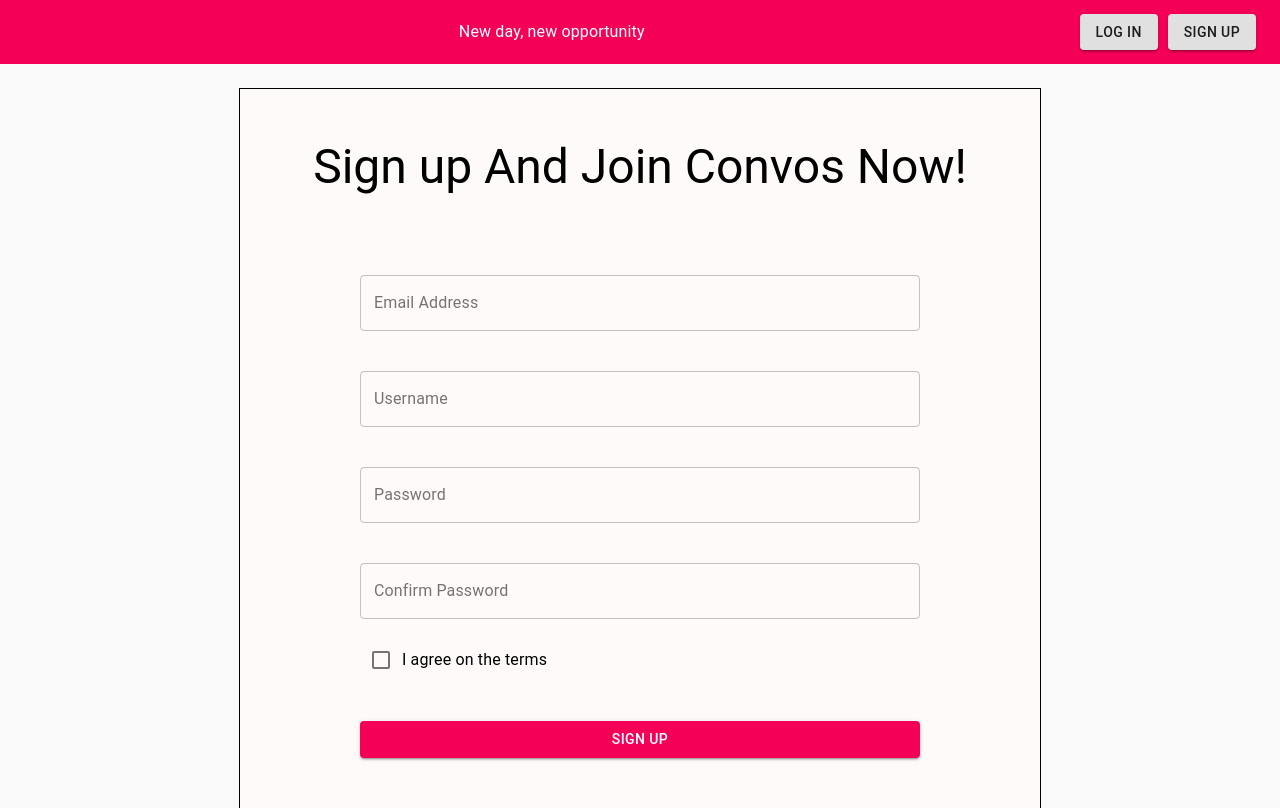
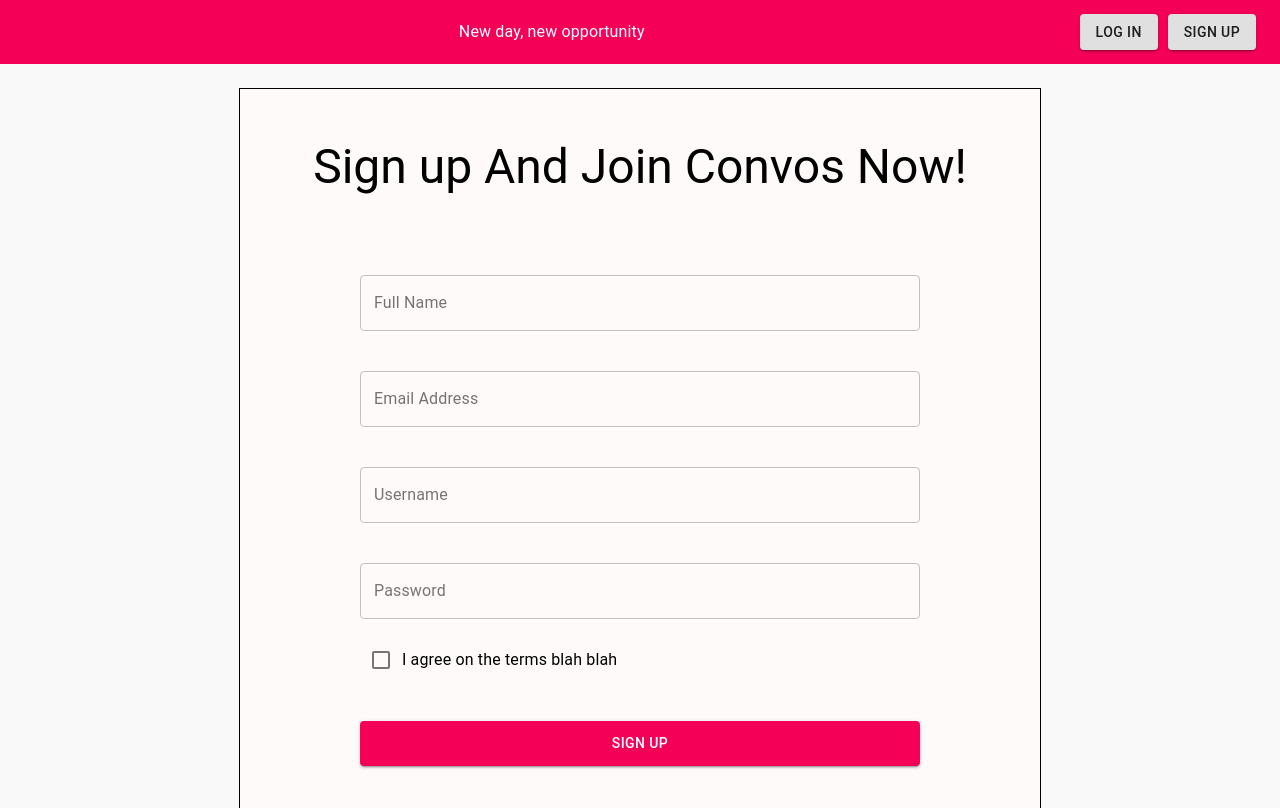
Before and after one commit to v3rti/capp-pfe, a React (Create React App) app: page /signup in a window 1280 px wide. Shown: the top 808 px of the page. Built offline with nearby package versions, Linux system fonts and the light colour scheme; the HTML template or start-up script is replaced by a standard one.

Commit message:
added a signup form that connects into the server, not the db, added a small form validation to it too.

```diff
--- a/src/App.js
+++ b/src/App.js
@@ -38,16 +38,16 @@ function App() {
                 <Route exact path="/friends">
                   <Friends />
                 </Route>
-                <Route exact path="/Search">
+                <Route exact path="/search">
                   <Search />
                 </Route>
-                <Route exact path="/Login">
+                <Route exact path="/login">
                   <Login />
                 </Route>
-                <Route exact path="/Signup">
+                <Route exact path="/signup">
                   <Signup />
                 </Route>
-                <Route exact path="/Logout">
+                <Route exact path="/logout">
                   <Logout />
                 </Route>
                 <Route exact path="/deflayout">
--- a/src/Components/Layout/NewNav.js
+++ b/src/Components/Layout/NewNav.js
@@ -62,8 +62,8 @@ function DefaultLayout({children}) {
            </IconButton>
            </>
            : <div>
-             <Button className={classes.buttonMargin} variant="contained" onClick={() => history.push('/Login')}>Log in</Button>
-             <Button variant="contained" onClick={() => history.push('/Signup')}>Sign up</Button>
+             <Button className={classes.buttonMargin} variant="contained" onClick={() => history.push('/login')}>Log in</Button>
+             <Button variant="contained" onClick={() => history.push('/signup')}>Sign up</Button>
              </div>}
         </Toolbar>
       </AppBar>
--- a/src/Components/LoginPage/Signup.js
+++ b/src/Components/LoginPage/Signup.js
@@ -1,31 +1,79 @@
 import { Button, Checkbox, FormControlLabel, TextField, Typography } from '@material-ui/core';
-import React from 'react';
+import {Alert, AlertTitle} from '@material-ui/lab/';
+import React, {useState} from 'react';
 import useStyles from './Styles';
-
+import {useHistory} from 'react-router-dom';
 
 
 function Signup(){
 
   const classes = useStyles();
+  const [username,setUsername] = useState("");
+  const [email,setEmail] = useState("");
+  const [password,setPassword] = useState("");
+  const [fullName,setFullName] = useState("");
+  const [alert, setAlert] = useState(false);
+  const [formErrors, setErrors] = useState(false);
+  const history = useHistory();
 
-  function handleSignup(e){
+  async function handleSignup(e){
     e.preventDefault();
+
+    setErrors(false);
+
+    if(username === "" || email === "" || fullName === "" || password === ""){
+      setErrors(true);
+    }
+    else {
+      setAlert(true);
+      await fetch('/users', {
+        method: "POST",
+        headers: {
+          "Content-type": "application/json"
+        },
+        body: JSON.stringify({
+          email,
+          username,
+          password,
+          fullName
+        })
+      })
+      setErrors(false);
+      setAlert(true);
+      setPassword("");
+      setUsername("");
+      setFullName("");
+      setEmail("");
+      setTimeout(() => setAlert(false), 5000)
+    }
+
+
   }
 
   return(
   <div>
+    {alert ?<Alert className={classes.notif} severity="success">
+            <AlertTitle>Account Created Successfully</AlertTitle>
+            Your Conversation is now Available — <strong className={classes.redirectMessage} color="secondary" onClick={() => history.push('/')} >
+                check it out!
+              </strong>
+
+    </Alert> : null}
+
     <div className={classes.signupWrapper}>
       <Typography className={classes.textTitle} variant="h3">
         Sign up And Join Convos Now!
       </Typography>
+
       <form onSubmit={handleSignup} className={classes.signUpForm}>
-          <TextField className={classes.loginInputs} variant="outlined" label="Email Address" />
-          <TextField className={classes.loginInputs} variant="outlined" label="Username" />
-          <TextField type="password" className={classes.loginInputs} variant="outlined" label="Password" />
-          <TextField type="password" className={classes.loginInputs} variant="outlined" label="Confirm Password" />
+          {formErrors ? <Typography variant="h5" className={classes.errorMessage}>You need to fill all the forms.</Typography> : null}
+          <TextField className={classes.loginInputs} variant="outlined" label="Full Name" value={fullName} onChange={(e) => setFullName(e.target.value)}/>
+          <TextField className={classes.loginInputs} variant="outlined" label="Email Address" value={email} onChange={(e) => setEmail(e.target.value)}/>
+          <TextField className={classes.loginInputs} variant="outlined" label="Username" value={username} onChange={(e) => setUsername(e.target.value)}/>
+          <TextField type="password" className={classes.loginInputs} variant="outlined" label="Password" value={password} onChange={(e) => setPassword(e.target.value)}/>
           <FormControlLabel className={classes.checkBox}
           control={<Checkbox name="checkTerms" />}
-          label="I agree on the terms" />
+          label="I agree on the terms blah blah" />
           <Button type="submit" variant="contained" color="secondary" className={classes.loginButton}>
             Sign Up
           </Button>
--- a/src/Components/LoginPage/Styles.js
+++ b/src/Components/LoginPage/Styles.js
@@ -16,7 +16,9 @@ const useStyles = makeStyles({
     width: "auto"
   },
   loginButton: {
-    margin:"40px 100px"
+    margin:"40px 100px",
+    paddingTop:"10px",
+    paddingBottom: "10px"
   },
   loginInputs: {
     margin: "20px 100px"
@@ -31,7 +33,8 @@ const useStyles = makeStyles({
     flexDirection:"column",
     marginTop: "40px",
     padding: "20px",
-    width: "auto"
+    width: "auto",
+
   },
   signupWrapper: {
     width: "800px",
@@ -42,6 +45,18 @@ const useStyles = makeStyles({
   },
   checkBox: {
     margin:"0 100px"
+  },
+  redirectMessage: {
+    cursor: "pointer"
+  },
+  notif: {
+    width: "800px",
+    margin: "0 auto",
+    marginBottom: "20px"
+  },
+  errorMessage: {
+    color: "red",
+    margin: "0 100px"
   }
 
 });
--- a/src/Components/User/UserPage.js
+++ b/src/Components/User/UserPage.js
@@ -1,4 +1,4 @@
-import { Avatar, Button, Card, CardContent, CardMedia, Paper, Typography } from '@material-ui/core';
+import { Avatar, Button, Card, CardContent, CardMedia, Typography } from '@material-ui/core';
 import React from 'react';
 import useStyles from './UserPageStyles';
 
@@ -9,11 +9,10 @@ function UserPage(){
 
   return(
     <div>
-
         <Card className={classes.mainCard}>
           <CardMedia className={classes.cardImage} image="https://source.unsplash.com/1400x300/?nature,water" />
           <CardContent className={classes.contentParent}>
-            <Avatar className={classes.avatarProfile} src="https://previews.123rf.com/images/ervinm/ervinm1709/ervinm170900008/86900230-wolf-face-vector-illustration.jpg" />
+            <Avatar className={classes.avatarProfile} src="https://pbs.twimg.com/profile_images/1305913154787061765/_rJJQtsp_400x400.jpg" />
             <Typography variant="h5" className={classes.fullName}>
               User Full Name ?
             </Typography>
@@ -28,7 +27,6 @@ function UserPage(){
             </Button>
           </CardContent>
         </Card>
-
     </div>
   )
 }
```
